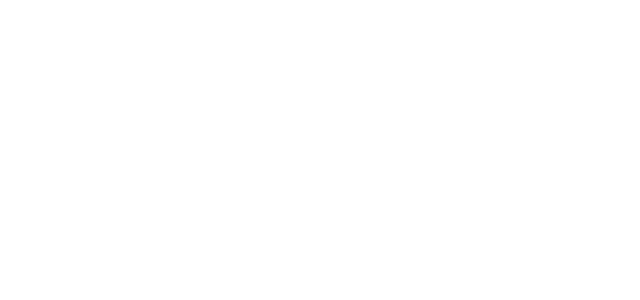
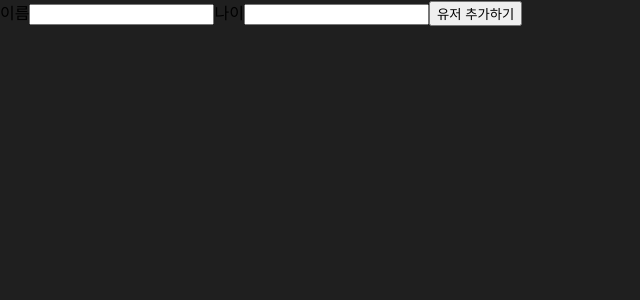
Before and after one commit to newExpand/react-practice, a React (Create React App) app in the folder 01-starting-project-4/: page / in a window 1280 px wide. Shown: the top 300 px of the page, without its empty margins (0-640 px from the left). Built offline with nearby package versions, Linux system fonts and the light colour scheme.

Commit message:
feat: User 컴포넌트 추가

```diff
--- a/01-starting-project-4/src/App.js
+++ b/01-starting-project-4/src/App.js
@@ -1,12 +1,12 @@
-import React from 'react';
-
+import React from "react";
+import AddUser from "./components/Users/AddUser";
 
 function App() {
-  return (
-    <div>
-
-    </div>
-  );
+    return (
+        <div>
+            <AddUser />
+        </div>
+    );
 }
 
 export default App;
--- a/01-starting-project-4/src/components/Users/AddUser.js
+++ b/01-starting-project-4/src/components/Users/AddUser.js
@@ -0,0 +1,19 @@
+import React from "react";
+
+const AddUser = (props) => {
+    const addUserHandler = (e) => {
+        e.preventDefault();
+    };
+
+    return (
+        <form onSubmit={addUserHandler}>
+            <label htmlFor="username">이름</label>
+            <input type="text" id="username" />
+            <label htmlFor="age">나이</label>
+            <input type="text" id="age" />
+            <button type="submit">유저 추가하기</button>
+        </form>
+    );
+};
+
+export default AddUser;
--- a/01-starting-project-4/src/index.css
+++ b/01-starting-project-4/src/index.css
@@ -1,11 +1,12 @@
 * {
-  box-sizing: border-box;
+    box-sizing: border-box;
 }
 
 html {
-  font-family: sans-serif;
+    font-family: sans-serif;
+    background-color: #1f1f1f;
 }
 
 body {
-  margin: 0;
+    margin: 0;
 }
```
